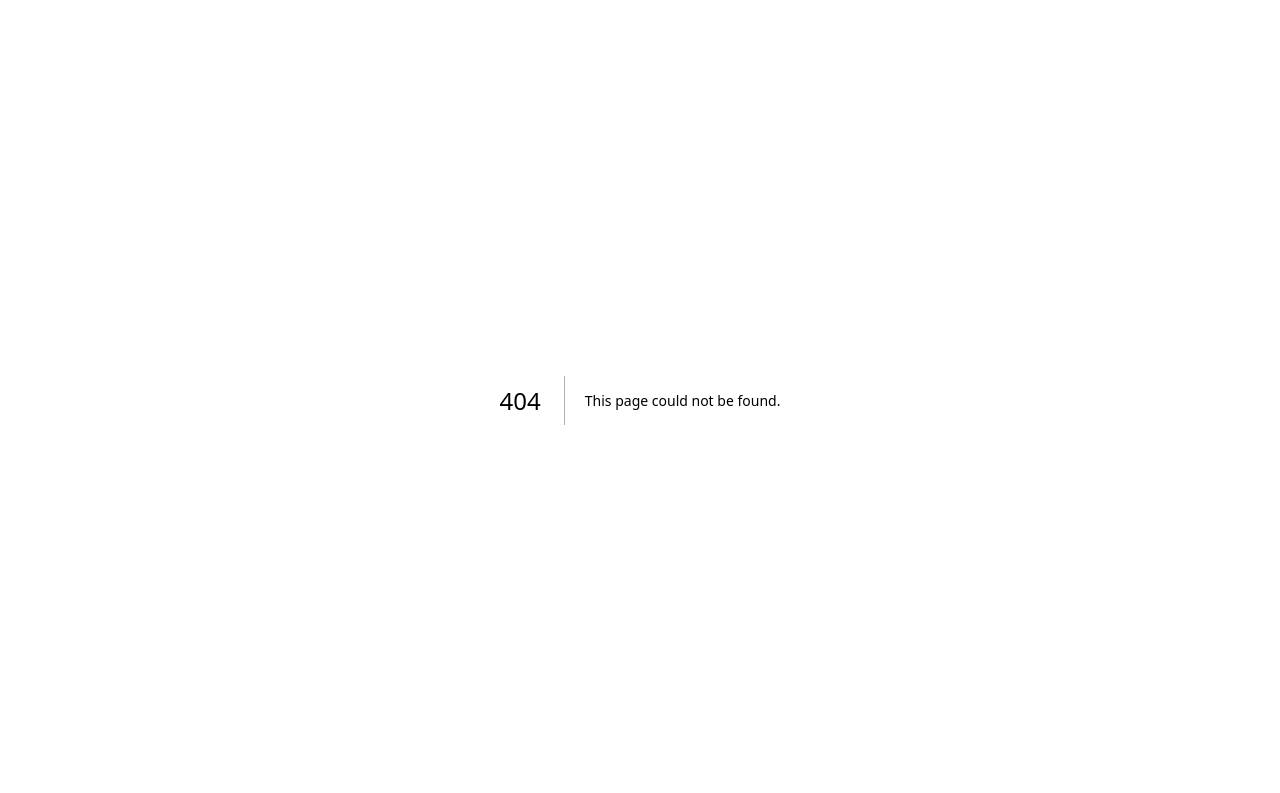
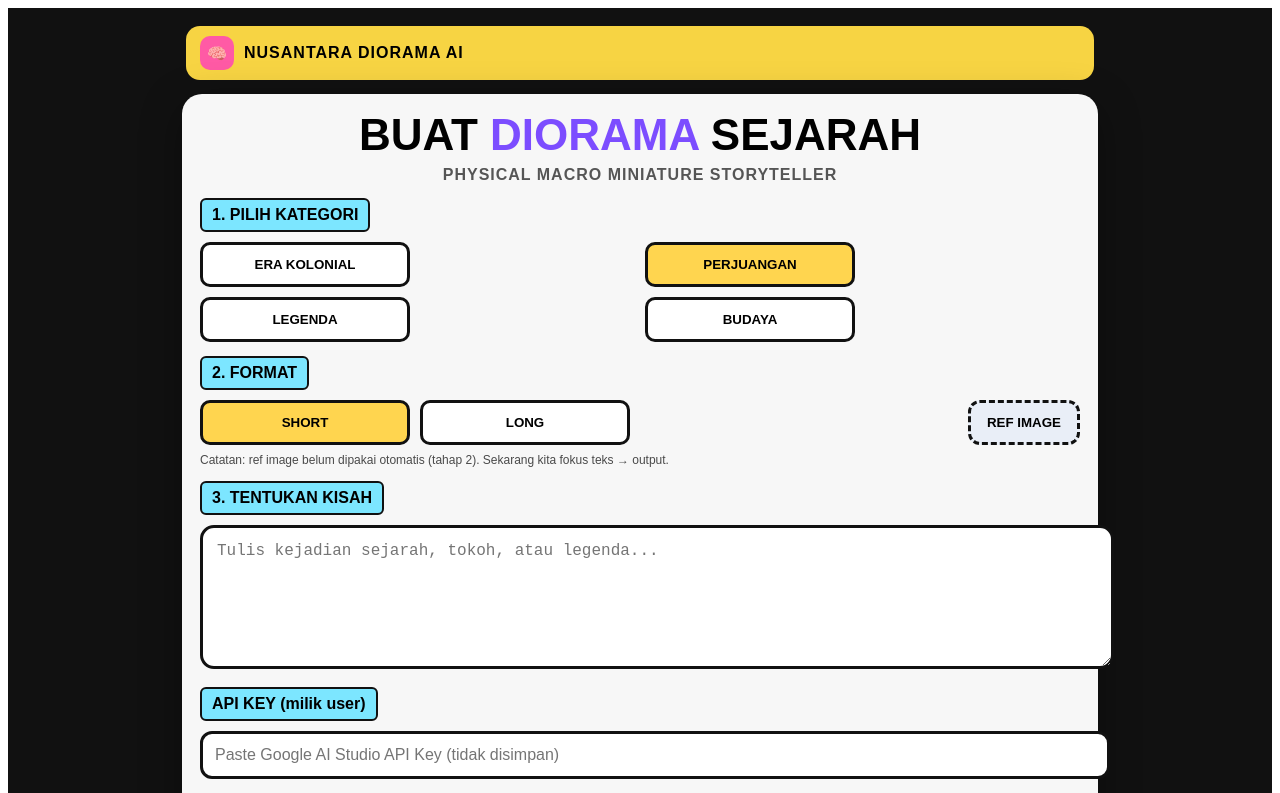
Before and after one commit to wonderwall-web/Wonderwal-video-app, a Next.js app: page /builder in a window 1280 px wide. Before the commit this address had no page. Shown: the top 793 px of the page. Built offline with nearby package versions, Linux system fonts and the light colour scheme.

Commit message:
add builder ui

```diff
--- /dev/null
+++ b/app/builder/page.tsx
@@ -0,0 +1,256 @@
+"use client";
+
+import { useMemo, useRef, useState } from "react";
+
+type Category = "ERA_KOLONIAL" | "PERJUANGAN" | "LEGENDA" | "BUDAYA";
+type Format = "SHORT" | "LONG";
+
+export default function Page() {
+  const [category, setCategory] = useState<Category>("PERJUANGAN");
+  const [format, setFormat] = useState<Format>("SHORT");
+  const [story, setStory] = useState("");
+  const [apiKey, setApiKey] = useState("");
+  const [loading, setLoading] = useState(false);
+  const [output, setOutput] = useState("");
+  const fileRef = useRef<HTMLInputElement | null>(null);
+  const [refImageName, setRefImageName] = useState<string>("");
+
+  const prompt = useMemo(() => {
+    const rules = [
+      `Kamu adalah "Nusantara Diorama AI" - pembuat konsep diorama sejarah bergaya miniature/tilt-shift.`,
+      `Buat output dalam format JSON saja (tanpa markdown).`,
+      `Kategori: ${category}. Format: ${format}.`,
+      `Berikan 1 konsep diorama lengkap: judul, era/waktu, lokasi, tokoh/objek utama, suasana, palet warna, daftar properti miniatur, komposisi kamera (angle, framing), teks narasi voice-over (sesuai format), dan prompt gambar untuk diorama.`,
+      `Gunakan bahasa Indonesia yang jelas dan enak dibaca.`,
+    ].join("\n");
+
+    const user = `KISAH/IDE:\n${story || "-"}`;
+    return `${rules}\n\n${user}`;
+  }, [category, format, story]);
+
+  const onPickRef = () => fileRef.current?.click();
+
+  const onFileChange = async (e: React.ChangeEvent<HTMLInputElement>) => {
+    const f = e.target.files?.[0];
+    if (!f) return;
+    setRefImageName(f.name);
+  };
+
+  const run = async () => {
+    setLoading(true);
+    setOutput("");
+
+    try {
+      const r = await fetch("/api/generate", {
+        method: "POST",
+        headers: { "Content-Type": "application/json" },
+        body: JSON.stringify({ apiKey, prompt }),
+      });
+
+      const data = await r.json();
+      if (data?.ok) setOutput(data.output || "");
+      else setOutput("ERROR: " + (data?.error || "unknown"));
+    } catch {
+      setOutput("ERROR");
+    }
+
+    setLoading(false);
+  };
+
+  return (
+    <div style={styles.page}>
+      <div style={styles.header}>
+        <div style={styles.logoBox}>🧠</div>
+        <div style={styles.brand}>NUSANTARA DIORAMA AI</div>
+      </div>
+
+      <div style={styles.card}>
+        <div style={styles.title}>
+          <div style={styles.titleMain}>BUAT <span style={{ color: "#7c4dff" }}>DIORAMA</span> SEJARAH</div>
+          <div style={styles.subtitle}>PHYSICAL MACRO MINIATURE STORYTELLER</div>
+        </div>
+
+        <div style={styles.section}>
+          <div style={styles.sectionLabel}>1. PILIH KATEGORI</div>
+          <div style={styles.grid2}>
+            <Btn active={category === "ERA_KOLONIAL"} onClick={() => setCategory("ERA_KOLONIAL")} label="ERA KOLONIAL" />
+            <Btn active={category === "PERJUANGAN"} onClick={() => setCategory("PERJUANGAN")} label="PERJUANGAN" />
+            <Btn active={category === "LEGENDA"} onClick={() => setCategory("LEGENDA")} label="LEGENDA" />
+            <Btn active={category === "BUDAYA"} onClick={() => setCategory("BUDAYA")} label="BUDAYA" />
+          </div>
+        </div>
+
+        <div style={styles.section}>
+          <div style={styles.sectionLabel}>2. FORMAT</div>
+          <div style={styles.row}>
+            <Btn active={format === "SHORT"} onClick={() => setFormat("SHORT")} label="SHORT" />
+            <Btn active={format === "LONG"} onClick={() => setFormat("LONG")} label="LONG" />
+            <div style={{ flex: 1 }} />
+            <button style={styles.refBox} onClick={onPickRef} type="button">
+              {refImageName ? `REF: ${refImageName}` : "REF IMAGE"}
+            </button>
+            <input ref={fileRef} onChange={onFileChange} type="file" accept="image/*" style={{ display: "none" }} />
+          </div>
+          <div style={styles.hint}>Catatan: ref image belum dipakai otomatis (tahap 2). Sekarang kita fokus teks → output.</div>
+        </div>
+
+        <div style={styles.section}>
+          <div style={styles.sectionLabel}>3. TENTUKAN KISAH</div>
+          <textarea
+            value={story}
+            onChange={(e) => setStory(e.target.value)}
+            placeholder="Tulis kejadian sejarah, tokoh, atau legenda..."
+            style={styles.textarea}
+          />
+        </div>
+
+        <div style={styles.section}>
+          <div style={styles.sectionLabel}>API KEY (milik user)</div>
+          <input
+            value={apiKey}
+            onChange={(e) => setApiKey(e.target.value)}
+            placeholder="Paste Google AI Studio API Key (tidak disimpan)"
+            type="password"
+            style={styles.input}
+          />
+        </div>
+
+        <button style={styles.cta} onClick={run} disabled={loading || !apiKey || !story}>
+          {loading ? "MEMBANGUN..." : "BANGUN DIORAMA!"}
+        </button>
+
+        <div style={styles.outBox}>
+          <div style={styles.outTitle}>OUTPUT</div>
+          <pre style={styles.pre}>{output}</pre>
+        </div>
+      </div>
+    </div>
+  );
+}
+
+function Btn({ active, label, onClick }: { active: boolean; label: string; onClick: () => void }) {
+  return (
+    <button
+      type="button"
+      onClick={onClick}
+      style={{
+        ...styles.btn,
+        background: active ? "#ffd54f" : "#fff",
+      }}
+    >
+      {label}
+    </button>
+  );
+}
+
+const styles: Record<string, any> = {
+  page: {
+    minHeight: "100vh",
+    background: "#111",
+    padding: 18,
+    display: "flex",
+    flexDirection: "column",
+    alignItems: "center",
+    gap: 14,
+    fontFamily: "Arial",
+  },
+  header: {
+    width: "min(880px, 100%)",
+    background: "#f7d443",
+    borderRadius: 14,
+    padding: "10px 14px",
+    display: "flex",
+    alignItems: "center",
+    gap: 10,
+  },
+  logoBox: {
+    width: 34,
+    height: 34,
+    borderRadius: 10,
+    background: "#ff5aa5",
+    display: "flex",
+    alignItems: "center",
+    justifyContent: "center",
+  },
+  brand: { fontWeight: 900, letterSpacing: 1 },
+  card: {
+    width: "min(880px, 100%)",
+    background: "#f7f7f7",
+    borderRadius: 20,
+    padding: 18,
+    boxShadow: "0 12px 40px rgba(0,0,0,0.35)",
+  },
+  title: { textAlign: "center", marginBottom: 12 },
+  titleMain: { fontSize: 44, fontWeight: 900, lineHeight: 1.05 },
+  subtitle: { marginTop: 8, opacity: 0.65, fontWeight: 700, letterSpacing: 1 },
+  section: { marginTop: 14 },
+  sectionLabel: {
+    display: "inline-block",
+    background: "#7ce6ff",
+    padding: "6px 10px",
+    fontWeight: 900,
+    borderRadius: 6,
+    border: "2px solid #111",
+    marginBottom: 10,
+  },
+  grid2: {
+    display: "grid",
+    gridTemplateColumns: "1fr 1fr",
+    gap: 10,
+  },
+  row: { display: "flex", gap: 10, alignItems: "center", flexWrap: "wrap" },
+  btn: {
+    border: "3px solid #111",
+    borderRadius: 10,
+    padding: "12px 12px",
+    fontWeight: 900,
+    cursor: "pointer",
+    width: 210,
+  },
+  refBox: {
+    border: "3px dashed #111",
+    borderRadius: 12,
+    padding: "12px 16px",
+    fontWeight: 900,
+    cursor: "pointer",
+    background: "#e9eef7",
+  },
+  hint: { marginTop: 8, fontSize: 12, opacity: 0.7 },
+  textarea: {
+    width: "100%",
+    minHeight: 110,
+    padding: 14,
+    borderRadius: 14,
+    border: "3px solid #111",
+    fontSize: 16,
+    outline: "none",
+  },
+  input: {
+    width: "100%",
+    padding: 12,
+    borderRadius: 12,
+    border: "3px solid #111",
+    fontSize: 16,
+    outline: "none",
+  },
+  cta: {
+    width: "100%",
+    marginTop: 16,
+    padding: "16px 18px",
+    borderRadius: 18,
+    border: "4px solid #111",
+    background: "#ffe082",
+    fontWeight: 900,
+    fontSize: 20,
+    cursor: "pointer",
+  },
+  outBox: {
+    marginTop: 16,
+    background: "#fff",
+    borderRadius: 14,
+    border: "2px solid #ddd",
+    padding: 12,
+  },
+  outTitle: { fontWeight: 900, marginBottom: 8 },
+  pre: { whiteSpace: "pre-wrap", margin: 0, fontSize: 13 },
+};
```
